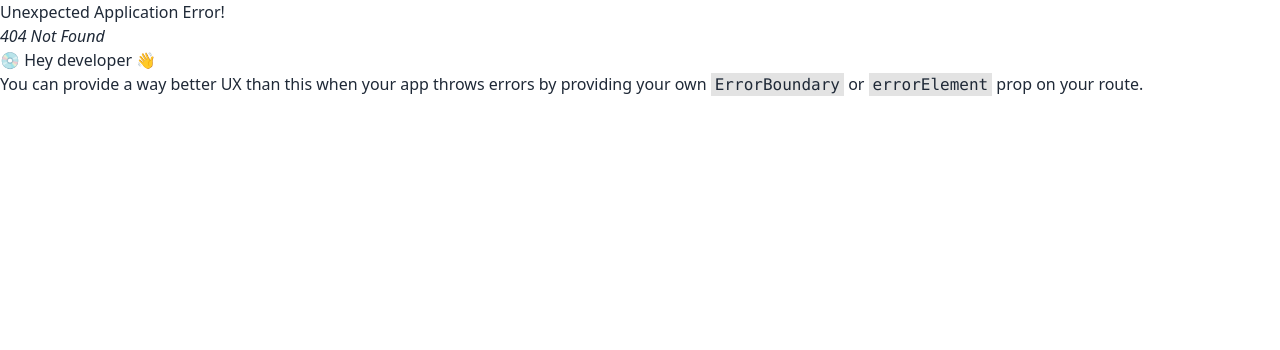
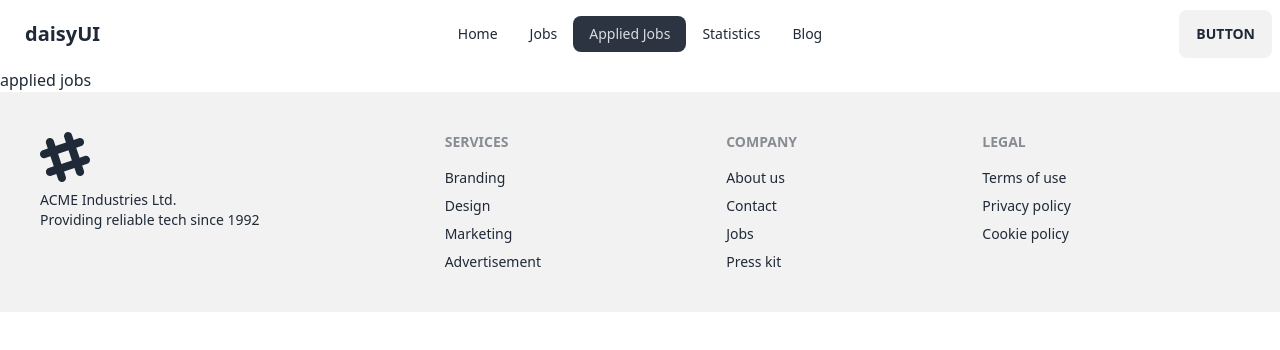
Before and after one commit to rafikulislam775/career-hub, a React (Vite) app: page /applied in a window 1280 px wide. Before the commit this address had no page. Shown: the top 350 px of the page. Built offline with nearby package versions, Linux system fonts and the light colour scheme.

Commit message:
added error page

```diff
--- /dev/null
+++ b/src/components/AppliedJobs/AppliedJobs.jsx
@@ -0,0 +1,11 @@
+
+
+const AppliedJobs = () => {
+  return (
+    <div>
+      <h2>applied jobs</h2>
+    </div>
+  );
+};
+
+export default AppliedJobs;
--- /dev/null
+++ b/src/components/ErrorPage/ErrorPage.jsx
@@ -0,0 +1,12 @@
+import { Link } from "react-router-dom";
+
+const ErrorPage = () => {
+  return (
+    <div>
+      <h1>Oops!!!1</h1>
+      <Link to="/">go back to home</Link>
+    </div>
+  );
+};
+
+export default ErrorPage;
--- a/src/main.jsx
+++ b/src/main.jsx
@@ -4,14 +4,21 @@ import { createBrowserRouter, RouterProvider } from "react-router-dom";
 import "./index.css";
 import Root from "./components/Root";
 import Home from "./components/Home/Home";
+import AppliedJobs from "./components/AppliedJobs/AppliedJobs";
+import ErrorPage from "./components/ErrorPage/ErrorPage";
 const router = createBrowserRouter([
   {
     path: "/",
     element: <Root></Root>,
+    errorElement: <ErrorPage></ErrorPage>,
     children: [
       {
         path: "/",
         element: <Home></Home>,
+      },
+      {
+        path: "/applied",
+        element: <AppliedJobs></AppliedJobs>,
       },
     ],
   },
```
